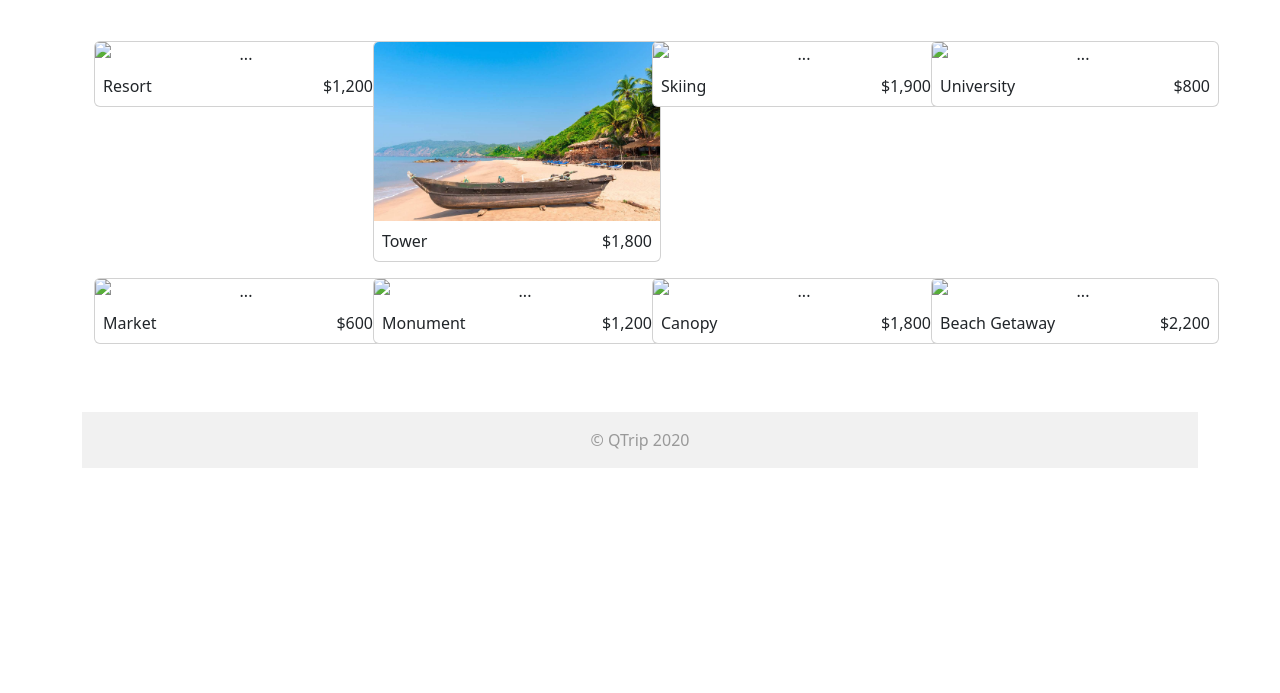
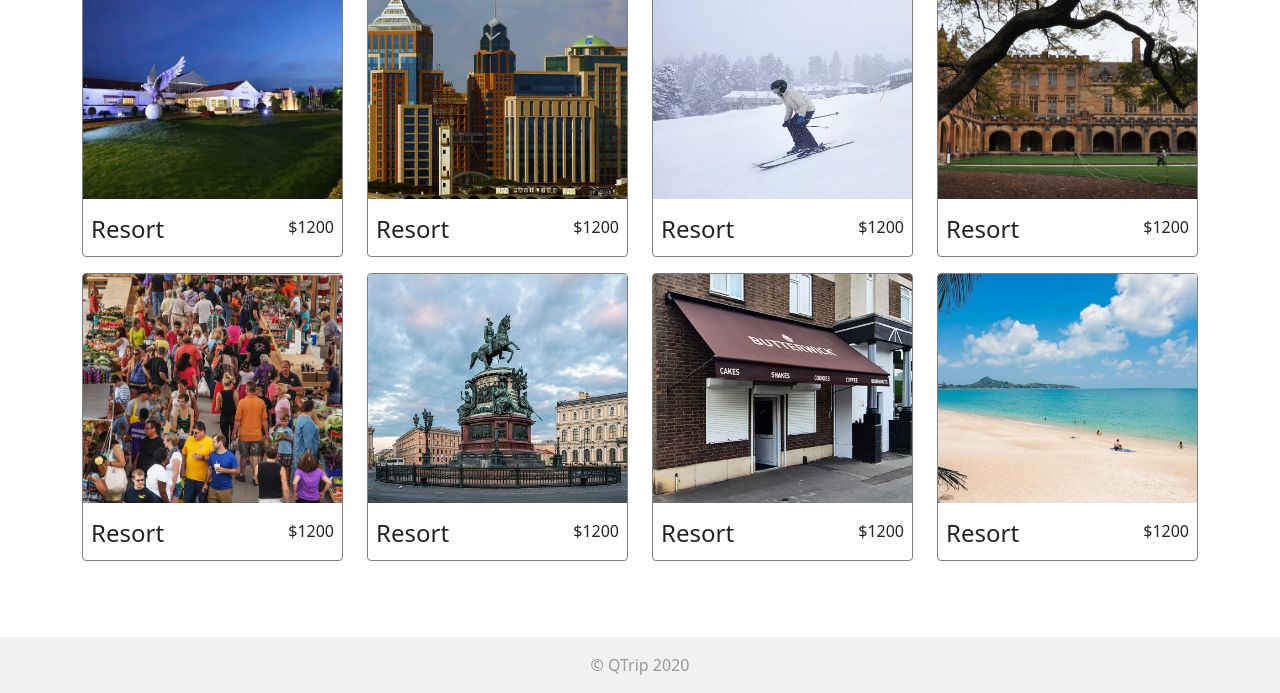
Before and after one commit to rohit979979/My-First-Website-, a plain HTML site: page pages/adventures/index.html in a window 1280 px wide. Shown: the part 195-888 px from the top of the page. Before the commit the page ends 800 px from the top, so only its background shows below. Drawn offline with nearby package versions, Linux system fonts and the light colour scheme.

Commit message:
completed full website

```diff
--- a/css/styles.css
+++ b/css/styles.css
@@ -52,7 +52,7 @@ footer {
   /* TODO: MODULE_CARDS */
   /* 1. Fill in the required properties. */
   position:relative;
-  height: 50vh;
+  height: 25rem;
   border-radius: 8px;
   overflow: hidden;
 }
@@ -126,14 +126,27 @@ footer {
 .adventure-card {
   /* TODO: MODULE_ADVENTURES_GRID */
   /* 1. Fill in the required properties. */
+  height:18rem;
+  border: solid 1px gray;
+  overflow:hidden;
+
 }
 .adventure-card img {
   /* TODO: MODULE_ADVENTURES_GRID */
   /* 1. Fill in the required properties. */
+  height:80%;
+  width:100%;
+  object-fit: cover;
+  transition: all .3s;
+
+
 }
 .adventure-card img:hover {
   /* TODO: MODULE_ADVENTURES_GRID */
   /* 1. Fill in the required properties. */
+  filter:brightness(50%);
+
+
 }
 
 /* ================================== */
@@ -144,15 +157,21 @@ footer {
   /* TODO: MODULE_ADVENTURE_DETAILS */
   /* 1. Fill in the required properties. */
 
+
 }
 
 .adventure-card-image {
   /* TODO: MODULE_ADVENTURE_DETAILS */
   /* 1. Fill in the required properties. */
+  object-fit: cover;
+  transition: all .3s;
+  height:100%;
+  width:100%;
 }
 .adventure-card-image:hover {
   /* TODO: MODULE_ADVENTURE_DETAILS */
   /* 1. Fill in the required properties. */
+  filter:brightness(50%);
 }
 .experience-content ul li {
   margin-left: 16px;
--- a/pages/adventures/index.html
+++ b/pages/adventures/index.html
@@ -6,172 +6,150 @@
   <meta name="viewport" content="width=device-width, initial-scale=1.0" />
   <title>QTrip Adventures</title>
   <link rel="stylesheet" href="../../css/styles.css" />
-  <link href="https://cdn.jsdelivr.net/npm/bootstrap@5.3.1/dist/css/bootstrap.min.css" rel="stylesheet" integrity="sha384-4bw+/aepP/YC94hEpVNVgiZdgIC5+VKNBQNGCHeKRQN+PtmoHDEXuppvnDJzQIu9" crossorigin="anonymous">
+  <link href="https://cdn.jsdelivr.net/npm/bootstrap@5.3.1/dist/css/bootstrap.min.css" rel="stylesheet"
+    integrity="sha384-4bw+/aepP/YC94hEpVNVgiZdgIC5+VKNBQNGCHeKRQN+PtmoHDEXuppvnDJzQIu9" crossorigin="anonymous">
 </head>
 
 <body>
   <!-- TODO: MODULE_ADVENTURES_GRID -->
   <!-- 1. Copy navigation bar HTML from Landing page document -->
 
-  <nav class="navbar navbar-expand-lg bg-body-tertiary ">
+
+  <nav class="navbar navbar-expand-lg bg-dark-subtle ">
     <div class="container-fluid">
-      <a class="navbar-brand " href="#">QTRip</a>
-      <button
-        class="navbar-toggler"
-        type="button"
-        data-bs-toggle="collapse"
-        data-bs-target="#navbarSupportedContent"
-        aria-controls="navbarSupportedContent"
-        aria-expanded="false"
-        aria-label="Toggle navigation"
-      >
+      <a class="navbar-brand " href="./../../index.html">QTRip</a>
+      <button class="navbar-toggler" type="button" data-bs-toggle="collapse" data-bs-target="#navbarSupportedContent"
+        aria-controls="navbarSupportedContent" aria-expanded="false" aria-label="Toggle navigation">
         <span class="navbar-toggler-icon"></span>
       </button>
       <div class="collapse navbar-collapse justify-content-end" id="navbar SupportedContent">
         <ul class="navbar-nav mb-2 mb-lg-0">
           <li class="nav-item">
-            <a class="nav-link active " aria-current="page" href="#">Home</a>
+            <a class="nav-link active " aria-current="page" href="./../../index.html">Home</a>
           </li>
           <li class="nav-item">
-            <a class="nav-link active " aria-current="page" href="./pages/adventures/index.html">Explore</a>
+            <a class="nav-link active " aria-current="page" href="#!">Explore</a>
           </li>
         </ul>
       </div>
     </div>
   </nav>
-  <nav class="navbar navbar-expand-lg bg-body-tertiary ">
-    <div class="container-fluid">
-      <a class="navbar-brand " href="#">QTRip</a>
-      <button
-        class="navbar-toggler"
-        type="button"
-        data-bs-toggle="collapse"
-        data-bs-target="#navbarSupportedContent"
-        aria-controls="navbarSupportedContent"
-        aria-expanded="false"
-        aria-label="Toggle navigation"
-      >
-        <span class="navbar-toggler-icon"></span>
-      </button>
-      <div class="collapse navbar-collapse justify-content-end" id="navbar SupportedContent">
-        <ul class="navbar-nav mb-2 mb-lg-0">
-          <li class="nav-item">
-            <a class="nav-link active " aria-current="page" href="#">Home</a>
-          </li>
-          <li class="nav-item">
-            <a class="nav-link active " aria-current="page" href="./pages/adventures/index.html">Explore</a>
-          </li>
-        </ul>
-      </div>
-    </div>
-  </nav>
-   <header>
-    <h1>Explore all adventures</h1>
-      <p>Here's a list of adventures that you can explore in city</p>
 
-   </header>
-
-
-  <div class="container">
-    <div class="content">
+  <div class="container ">
+    <div class="content ">
       <!-- TODO: MODULE_ADVENTURES_GRID -->
       <!-- 1. Create the grid of adventures by adding child elements as required. -->
       <!--col 1-->
-
-      <div class="container text-center">
-        <div class="row">
-          <div class="col col-12 col-sm-6 col-lg-3 my-2">
-            <div class="card" style="width: 18rem;">
-              <img src="" class="card-img-top" alt="...">
-              <div class="d-flex">
-                <a href="#" class=" me-auto p-2">Resort</a>
-                <a href="#" class=" ms-auto p-2 ">$1,200</a>
+      <h1>Explore all adventures</h1>
+      <h5>Here's a list of adventures that you can explore in city</h5>
+      <div class="row ">
+        <div class="col-6 col-md-3 mb-3">
+          <a href="/pages/adventures/resort/index.html">
+            <div class="adventure-card rounded-1">
+              <img src="./../../assets/adventures/resort.webp" alt="resort image" />
+              <div class="text-center d-md-flex justify-content-between mt-md-3 px-md-2">
+                <h4>Resort</h4>
+                <p>$1200</p>
               </div>
             </div>
-          </div>
-          <!--col 2-->
-          <div class="col col-12 col-sm-6 col-lg-3 my-2">
-            <div class="card" style="width: 18rem;">
-              <img src="./../../assets/goa.jpg" class="card-img-top" alt="...">
-              <div class="d-flex">
-                <a href="#" class=" me-auto p-2">Tower</a>
-                <a href="#" class=" ms-auto p-2 ">$1,800</a>
+          </a>
+        </div>
+        <!--col 2-->
+        <div class="col-6 col-md-3 mb-3"><a href="#!">
+            <div class="adventure-card rounded-1"><img src="./../../assets/adventures/tower.jpg" alt="..." width="100%"
+                height="80%">
+              <div class="text-center d-md-flex justify-content-between mt-md-3 px-md-2">
+                <h4>Resort</h4>
+                <p>$1200</p>
               </div>
             </div>
-          </div>
-          <!--col 3-->
-          <div class="col col-12 col-sm-6 col-lg-3 my-2 ">
-            <div class="card" style="width: 18rem;">
-              <img src="..." class="card-img-top" alt="...">
-              <div class="d-flex">
-                <a href="#" class=" me-auto p-2">Skiing</a>
-                <a href="#" class=" ms-auto p-2 ">$1,900</a>
+          </a>
+        </div>
+        <!--col 3-->
+
+        <div class="col-6 col-md-3 mb-3"><a href="#!">
+            <div class="adventure-card rounded-1"><img src="./../../assets/adventures/skiing.webp" alt="..."
+                width="100%" height="80%">
+              <div class="text-center d-md-flex justify-content-between mt-md-3 px-md-2">
+                <h4>Resort</h4>
+                <p>$1200</p>
               </div>
             </div>
-          </div>
-          <!--col 4-->
-          <div class="col col-12 col-sm-6 col-lg-3 my-2">
-            <div class="card" style="width: 18rem;">
-              <img src="..." class="card-img-top" alt="...">
-              <div class="d-flex">
-                <a href="#" class=" me-auto p-2">University</a>
-                <a href="#" class=" ms-auto p-2 ">$800</a>
+          </a>
+        </div>
+
+        <!--col 4-->
+        <div class="col-6 col-md-3 mb-3"><a href="#!">
+            <div class="adventure-card rounded-1"><img src="./../../assets/adventures/university.jpg" alt="..."
+                width="100%" height="80%">
+              <div class="text-center d-md-flex justify-content-between mt-md-3 px-md-2">
+                <h4>Resort</h4>
+                <p>$1200</p>
               </div>
             </div>
-          </div>
+          </a>
         </div>
 
-        <!--row-2 col 1-->
-        <div class="row">
-          <div class="col col-12 col-sm-6 col-lg-3 my-2">
-            <div class="card" style="width: 18rem;">
-              <img src="..." class="card-img-top" alt="...">
-              <div class="d-flex">
-                <a href="#" class=" me-auto p-2">Market</a>
-                <a href="#" class=" ms-auto p-2 ">$600</a>
+
+        <!--row 2 col 1-->
+
+        <div class="col-6 col-md-3 mb-3"><a href="#!">
+            <div class="adventure-card rounded-1"><img src="./../../assets/adventures/market.jpg" alt="..." width="100%"
+                height="80%">
+              <div class="text-center d-md-flex justify-content-between mt-md-3 px-md-2">
+                <h4>Resort</h4>
+                <p>$1200</p>
+              </div>
+
+            </div>
+          </a>
+        </div>
+        <!--row 2 col 2-->
+        <div class="col-6 col-md-3 mb-3"><a href="#!">
+            <div class="adventure-card rounded-1"><img src="./../../assets/adventures/monument.jpg" alt="..."
+                width="100%" height="80%">
+              <div class="text-center d-md-flex justify-content-between mt-md-3 px-md-2">
+                <h4>Resort</h4>
+                <p>$1200</p>
               </div>
             </div>
-          </div>
-          <!--row-2 col 2-->
-          <div class="col col-12 col-sm-6 col-lg-3 my-2">
-            <div class="card" style="width: 18rem;">
-              <img src="..." class="card-img-top" alt="...">
-              <div class="d-flex">
-                <a href="#" class=" me-auto p-2">Monument</a>
-                <a href="#" class=" ms-auto p-2 ">$1,200</a>
+          </a>
+        </div>
+        <!--row 2 col 3-->
+
+        <div class="col-6 col-md-3 mb-3"><a href="#!">
+            <div class="adventure-card rounded-1"><img src="./../../assets/adventures/canopy.jpeg" alt="..."
+                width="100%" height="80%">
+              <div class="text-center d-md-flex justify-content-between mt-md-3 px-md-2">
+                <h4>Resort</h4>
+                <p>$1200</p>
               </div>
+
             </div>
-          </div>
-          <!--row 2 col 3-->
-          <div class="col col-12 col-sm-6 col-lg-3 my-2">
-            <div class="card" style="width: 18rem;">
-              <img src="..." class="card-img-top" alt="...">
-              <div class="d-flex">
-                <a href="#" class=" me-auto p-2">Canopy</a>
-                <a href="#" class=" ms-auto p-2 ">$1,800</a>
+          </a>
+        </div>
+        <!--row 2  col 4-->
+        <div class="col-6 col-md-3  mb-3"><a href="#!">
+            <div class="adventure-card rounded-1"><img src="./../../assets/adventures/beach_gateway.jpg" alt="..."
+                width="100%" height="80%">
+              <div class="text-center d-md-flex justify-content-between mt-md-3 px-md-2">
+                <h4>Resort</h4>
+                <p>$1200</p>
               </div>
+
             </div>
-          </div>
-          <!--row 2 col 4-->
-          <div class="col col-12 col-sm-6 col-lg-3 my-2">
-            <div class="card" style="width: 18rem;">
-              <img src="..." class="card-img-top" alt="...">
-              <div class="d-flex">
-                <a href="#" class=" me-auto p-2">Beach Getaway</a>
-                <a href="#" class=" ms-auto p-2 ">$2,200</a>
-              </div>
-            </div>
-          </div>
+          </a>
+        </div>
       </div>
-
-
     </div>
   </div>
 
   <footer>
     <div class="container">© QTrip 2020</div>
   </footer>
-  <script src="https://cdn.jsdelivr.net/npm/bootstrap@5.3.1/dist/js/bootstrap.bundle.min.js" integrity="sha384-HwwvtgBNo3bZJJLYd8oVXjrBZt8cqVSpeBNS5n7C8IVInixGAoxmnlMuBnhbgrkm" crossorigin="anonymous"></script>
+  <script src="https://cdn.jsdelivr.net/npm/bootstrap@5.3.1/dist/js/bootstrap.bundle.min.js"
+    integrity="sha384-HwwvtgBNo3bZJJLYd8oVXjrBZt8cqVSpeBNS5n7C8IVInixGAoxmnlMuBnhbgrkm"
+    crossorigin="anonymous"></script>
 
 </body>
 
```
Also changed, not shown: index.html (+1 -1 lines), pages/adventures/resort/index.html (+99 -8 lines), 6 other files.
